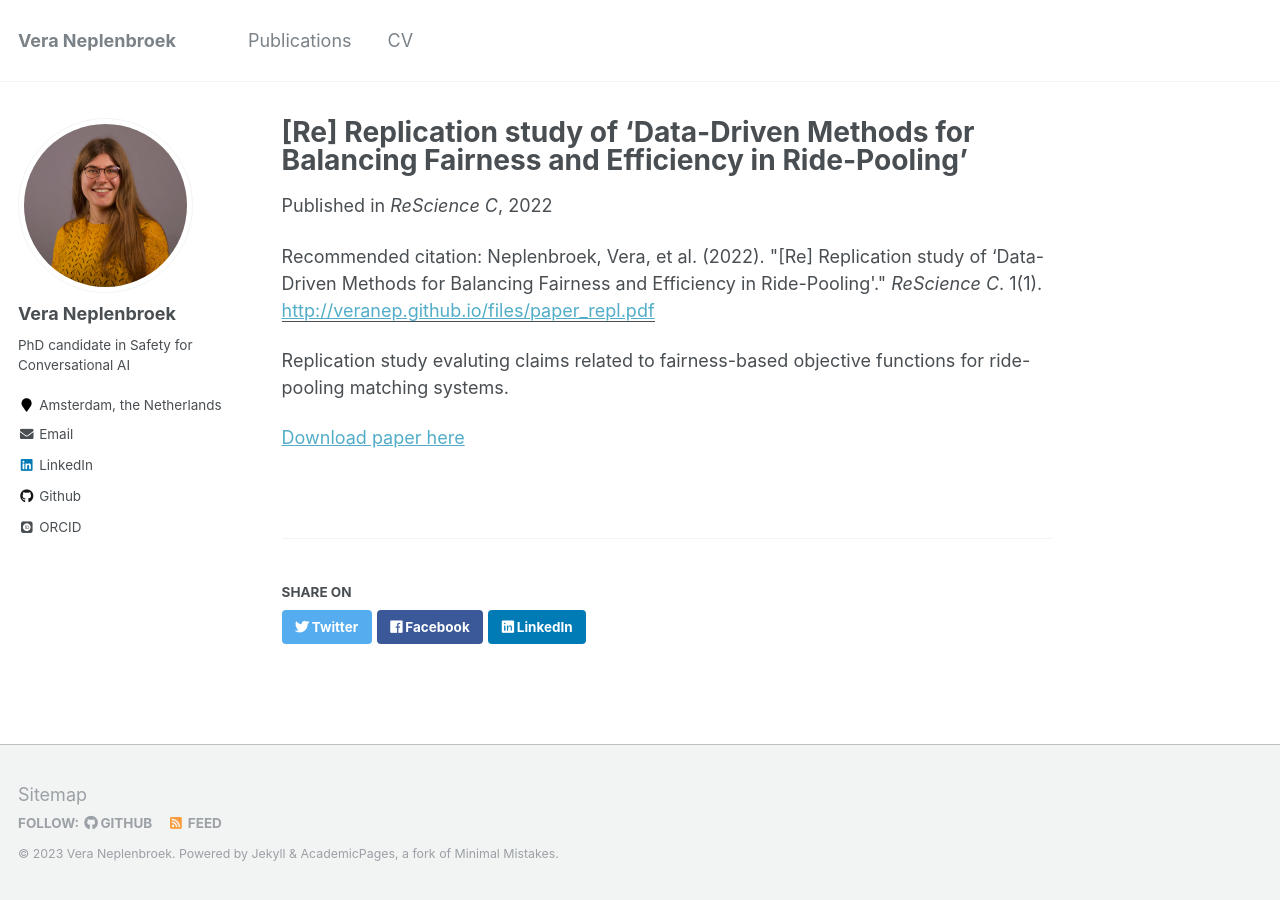
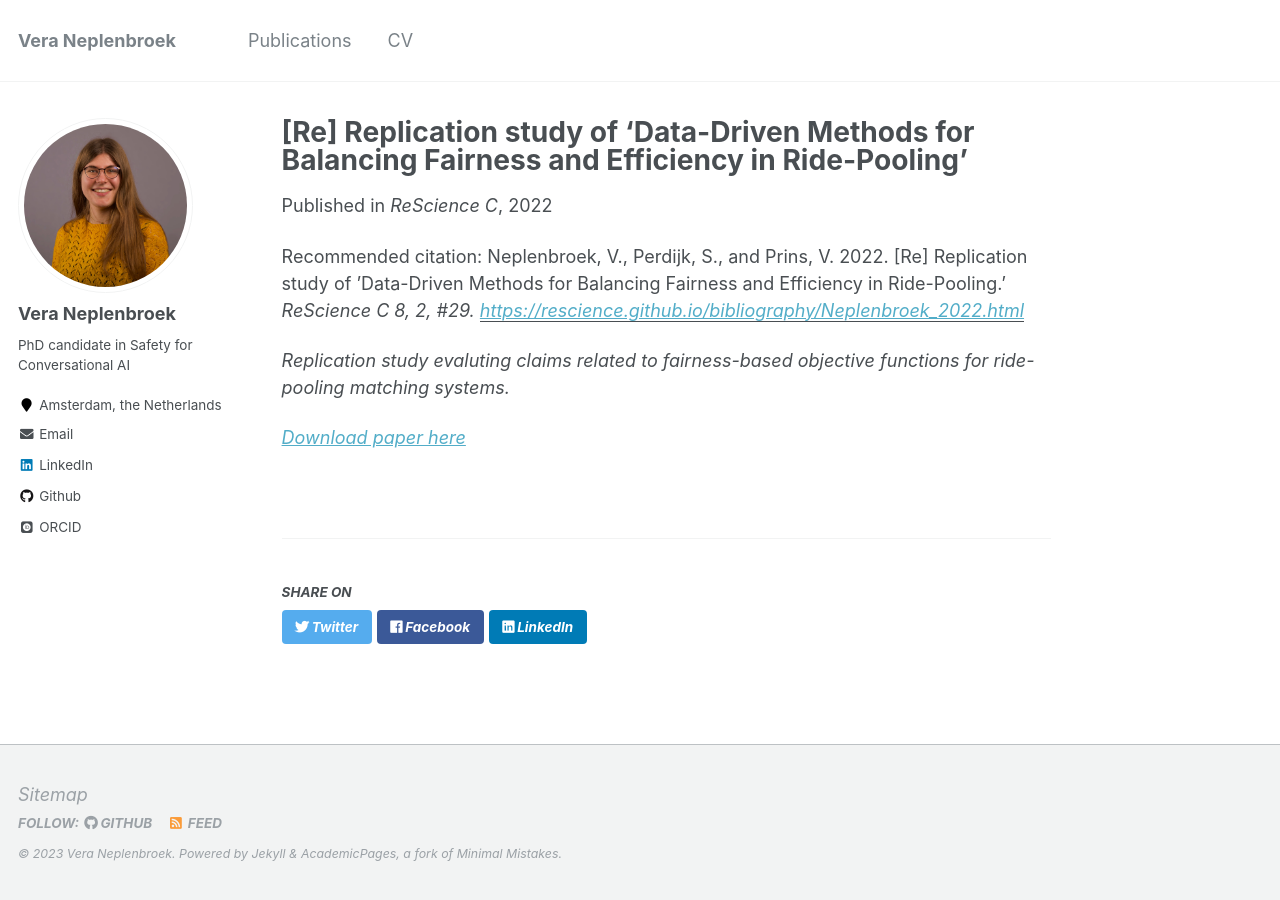
Before and after one commit to Veranep/Veranep.github.io, a Jekyll site: the page built from _publications/2022-05-23-repl.md, in a window 1280 px wide. Built offline with Jekyll 4.4.1, drawn with Linux system fonts in a browser that asks for light colours; some web fonts are replaced.

Commit message:
Fix citation

```diff
--- a/_publications/2022-05-23-repl.md
+++ b/_publications/2022-05-23-repl.md
@@ -6,8 +6,8 @@ permalink: /publication/2022-05-23-repl
 excerpt: 'Replication study evaluting claims related to fairness-based objective functions for ride-pooling matching systems.'
 date: 2022-05-23
 venue: 'ReScience C'
-paperurl: 'http://veranep.github.io/files/paper_repl.pdf'
-citation: "Neplenbroek, Vera, et al. (2022). &quot;[Re] Replication study of ‘Data-Driven Methods for Balancing Fairness and Efficiency in Ride-Pooling'.&quot; <i>ReScience C</i>. 1(1)."
+paperurl: 'https://rescience.github.io/bibliography/Neplenbroek_2022.html'
+citation: "Neplenbroek, V., Perdijk, S., and Prins, V. 2022. [Re] Replication study of ’Data-Driven Methods for Balancing Fairness and Efficiency in Ride-Pooling.’ <i>ReScience C 8<i>, 2, #29."
 ---
 Replication study evaluting claims related to fairness-based objective functions for ride-pooling matching systems.
 
```
